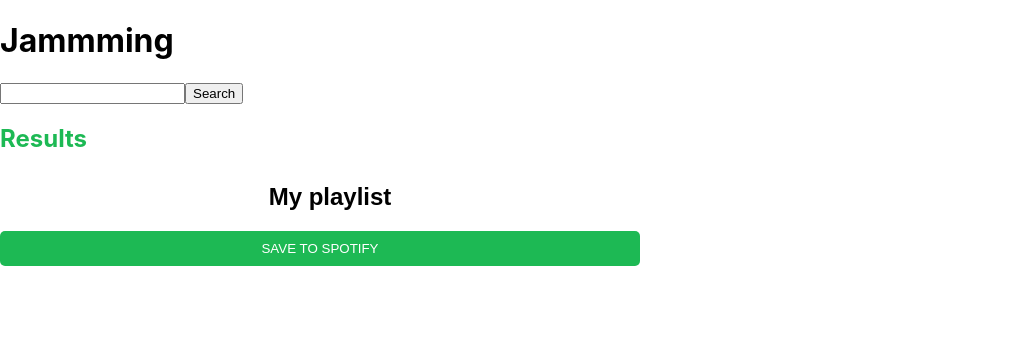
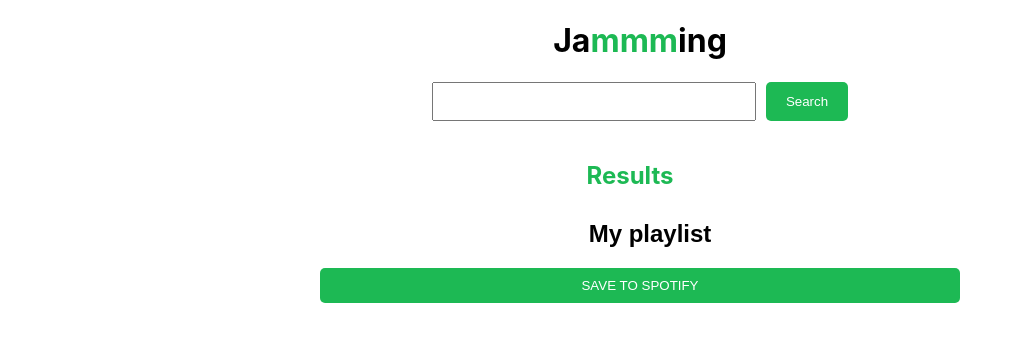
Before and after one commit to jonathanoh59/Jammming, a React (Create React App) app: page / in a window 1280 px wide. Shown: the top 342 px of the page, without its empty margins (0-1023 px from the left). Built offline with nearby package versions, Linux system fonts and the light colour scheme.

Commit message:
SearchBar and App CSS Changes

```diff
--- a/src/Components/App/App.js
+++ b/src/Components/App/App.js
@@ -57,8 +57,8 @@ function App() {
   // };
 
   return (
-    <div>
-      <h1>Ja<span>mmm</span>ing</h1>
+    <div className="App">
+      <h1>Ja<span className='highlight'>mmm</span>ing</h1>
       <SearchBar onSearch={handleSearch}/>
       <div>
         <SearchResults
--- a/src/Components/SearchBar/SearchBar.css
+++ b/src/Components/SearchBar/SearchBar.css
@@ -10,7 +10,7 @@
     margin-right: 10px;
   }
 
-  .SearchButton {
+  .SearchBar button {
     padding: 10px 20px;
     background-color: #1DB954;
     color: white;
--- a/src/Components/SearchBar/SearchBar.js
+++ b/src/Components/SearchBar/SearchBar.js
@@ -1,4 +1,5 @@
 import React, { useState } from 'react';
+import './SearchBar.css';
 
 const SearchBar = ({ onSearch }) => {
     const [term, setTerm] = useState('');
@@ -13,7 +14,7 @@ const SearchBar = ({ onSearch }) => {
     };
 
     return (
-        <form onSubmit={handleSubmit}>
+        <form onSubmit={handleSubmit} className="SearchBar">
             <input type="text" onChange={handleTermChange} />
             <button type="submit">Search</button>
         </form>
```
